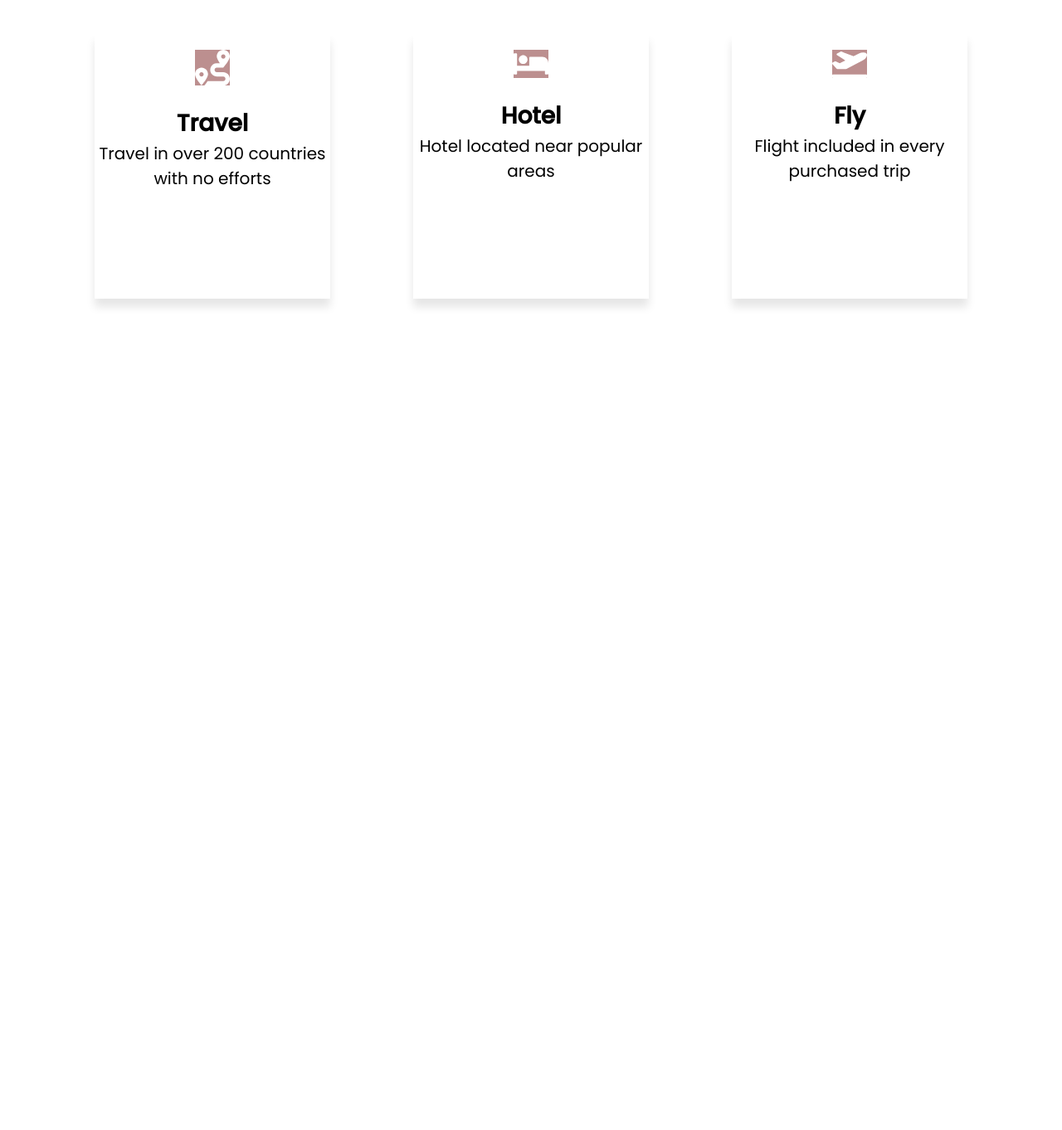
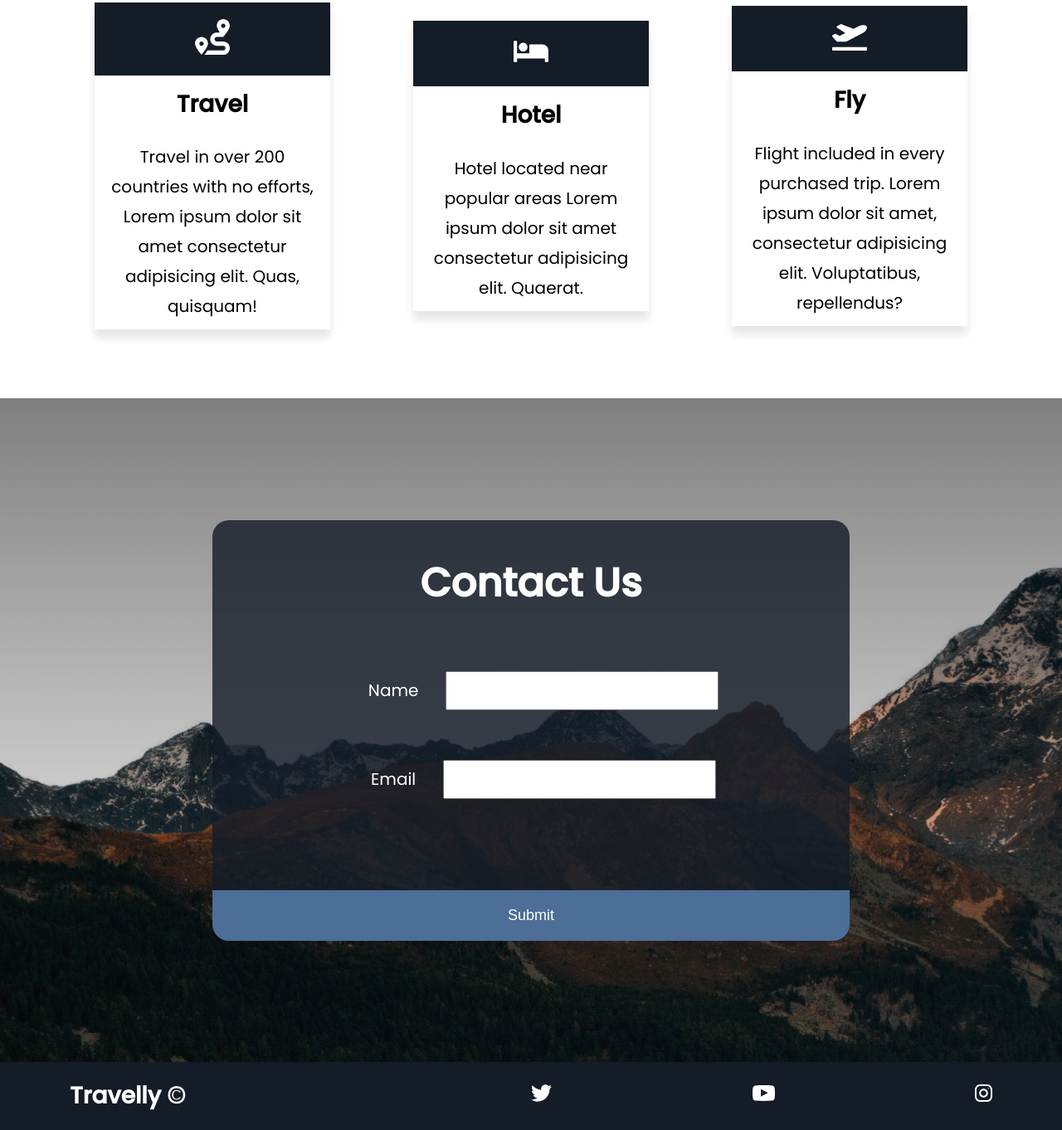
Before and after one commit to adnankhan1015/ultimate-html-css, a plain HTML site: page 05-Travelly-Project/index.html in a window 1280 px wide. Shown: the part 1922-3284 px from the top of the page at 83% size. Before the commit the page ends 2402 px from the top, so only its background shows below. Drawn offline with Linux system fonts and the light colour scheme; a web font is replaced by a local one.

Commit message:
Add contact and footer section and make the website responsive

```diff
--- a/05-Travelly-Project/index.html
+++ b/05-Travelly-Project/index.html
@@ -21,7 +21,7 @@
         <nav>
             <h1 id="logo">Travelly</h1>
             <ul>
-                <li><a href="#location">Location</a></li>
+                <li><a href="#locations">Location</a></li>
                 <li><a href="#benefits">Benefits</a></li>
                 <li><a href="#contact">Contact</a></li>
             </ul>
@@ -52,24 +52,65 @@
             </header>
             <div class="cards">
                 <div class="card">
-                    <div class="card-img"><img src="./icons/route-solid.svg" alt=""></div>
+                    <div class="card-icon">
+                        <img src="./icons/route-solid.svg" alt="">
+                    </div>
                     <h4>Travel</h4>
-                    <p>Travel in over 200 countries with no efforts</p>
+                    <p>Travel in over 200 countries with no efforts, Lorem ipsum dolor sit amet consectetur adipisicing
+                        elit. Quas, quisquam!</p>
                 </div>
                 <div class="card">
-                    <div class="card-img"><img src="./icons/bed-solid.svg" alt=""></div>
+                    <div class="card-icon">
+                        <img src="./icons/bed-solid.svg" alt="">
+                    </div>
                     <h4>Hotel</h4>
-                    <p>Hotel located near popular areas</p>
+                    <p>Hotel located near popular areas Lorem ipsum dolor sit amet consectetur adipisicing elit.
+                        Quaerat.</p>
                 </div>
                 <div class="card">
-                    <div class="card-img"><img src="./icons/plane-departure-solid.svg" alt=""></div>
+                    <div class="card-icon">
+                        <img src="./icons/plane-departure-solid.svg" alt="">
+                    </div>
                     <h4>Fly</h4>
-                    <p>Flight included in every purchased trip</p>
+                    <p>Flight included in every purchased trip. Lorem ipsum dolor sit amet, consectetur adipisicing
+                        elit. Voluptatibus, repellendus?</p>
                 </div>
             </div>
 
         </section>
+
+        <!-- Form Section -->
+        <section id="contact">
+            <div class="form-wrapper">
+                <header class="form-head">
+                    <h2>Contact Us</h2>
+                </header>
+                <form>
+                    <div class="name-form">
+                        <label for="name-form">Name</label>
+                        <input type="text" name="name" required>
+                    </div>
+                    <div class="email-form">
+                        <label for="email-form">Email</label>
+                        <input type="email" name="email" required>
+                    </div>
+                    <button type="submit">Submit</button>
+                </form>
+            </div>
+        </section>
     </main>
+
+    <!-- Footer -->
+    <footer>
+        <div class="footer-wrapper">
+            <h5>Travelly &copy;</h5>
+            <ul>
+                <li><a href="#"><img src="./icons/twitter.svg" alt=""></a></li>
+                <li><a href="#"><img src="./icons/youtube.svg" alt=""></a></li>
+                <li><a href="#"><img src="./icons/instagram.svg" alt=""></a></li>
+            </ul>
+        </div>
+    </footer>
 </body>
 
 </html>
--- a/05-Travelly-Project/style.css
+++ b/05-Travelly-Project/style.css
@@ -149,10 +149,6 @@ nav ul {
 }
 
 .cards img {
-  background: rosybrown;
-}
-
-.card img {
   max-width: 15%;
   margin: 2rem;
 }
@@ -175,6 +171,90 @@ nav ul {
   flex: 1 1 25rem;
 }
 
+.card h4,
+.card p {
+  padding: 1rem;
+  line-height: 1.8;
+}
+
+.card-icon {
+  background: #131c27;
+}
+
+/* Contact  */
+#contact {
+  min-height: 100vh;
+  background: linear-gradient(rgba(0, 0, 0, 0.5), transparent),
+    url("./img/contact-mountain.png");
+  background-size: cover;
+  background-repeat: no-repeat;
+  background-position: center;
+  display: flex;
+  justify-content: center;
+  align-items: center;
+}
+
+.form-wrapper {
+  background: rgba(19, 28, 39, 0.8);
+  width: 60%;
+  color: white;
+  border-radius: 20px;
+}
+
+.form-head {
+  text-align: center;
+  padding: 4rem;
+}
+
+.name-form,
+.email-form {
+  padding: 3rem;
+  text-align: center;
+}
+
+.form-wrapper label {
+  margin: 0rem 3rem;
+}
+
+.form-wrapper button {
+  width: 100%;
+  padding: 2rem;
+  margin-top: 8rem;
+  border-bottom-left-radius: 20px;
+  border-bottom-right-radius: 20px;
+}
+
+.form-wrapper input {
+  padding: 1rem 3rem;
+}
+
+/* Footer Section */
+footer {
+  background: rgba(19, 28, 39, 1);
+  color: white;
+}
+
+.footer-wrapper {
+  display: flex;
+  padding: 2rem;
+  width: 90%;
+  margin: auto;
+  align-items: center;
+  min-height: 10vh;
+  flex-wrap: wrap;
+}
+
+footer h5 {
+  flex: 1 1 40rem;
+}
+
+footer ul {
+  flex: 1 1 40rem;
+  list-style: none;
+  display: flex;
+  justify-content: space-between;
+  align-items: center;
+}
 /* Media Query */
 @media screen and (max-width: 933px) {
   html {
@@ -188,4 +268,16 @@ nav ul {
   #logo {
     padding: 2rem;
   }
+
+  .form-wrapper {
+    width: 100%;
+  }
+
+  footer {
+    text-align: center;
+  }
+
+  footer h5 {
+    padding-bottom: 3rem;
+  }
 }
```
